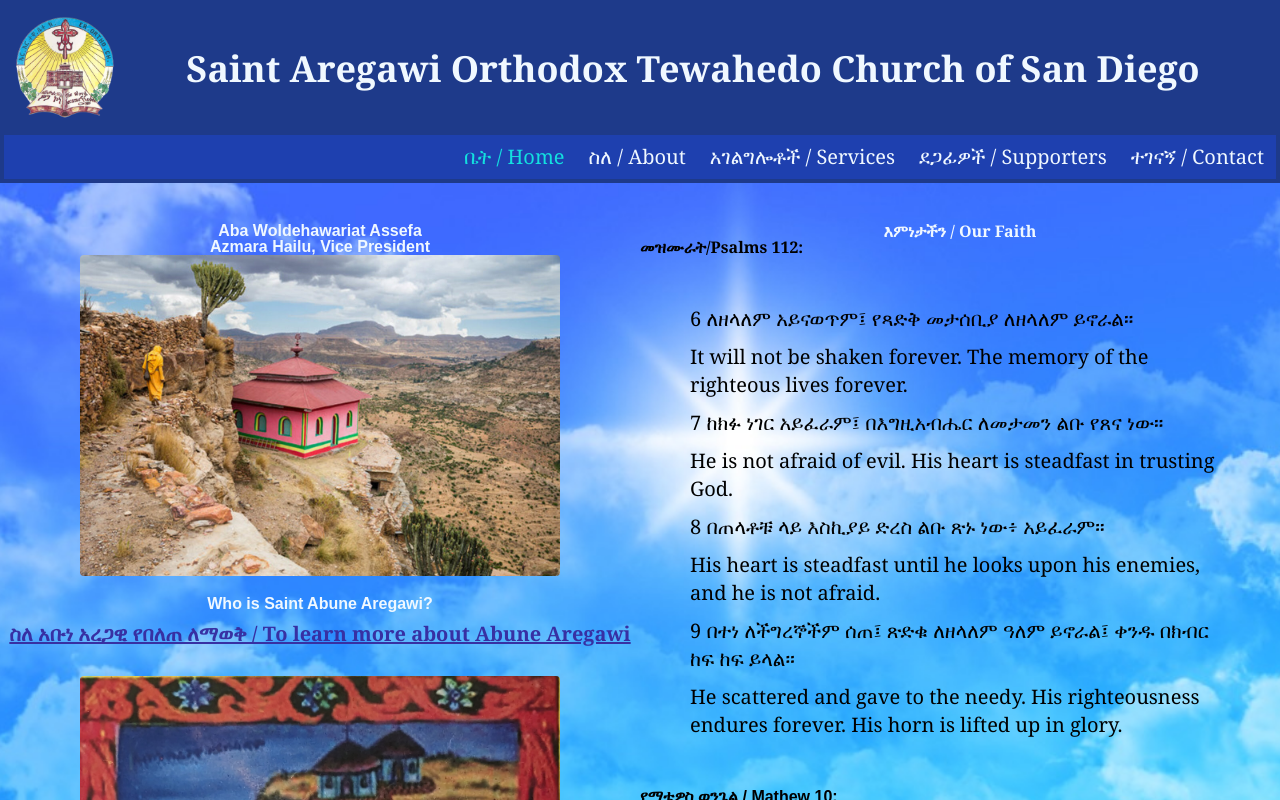
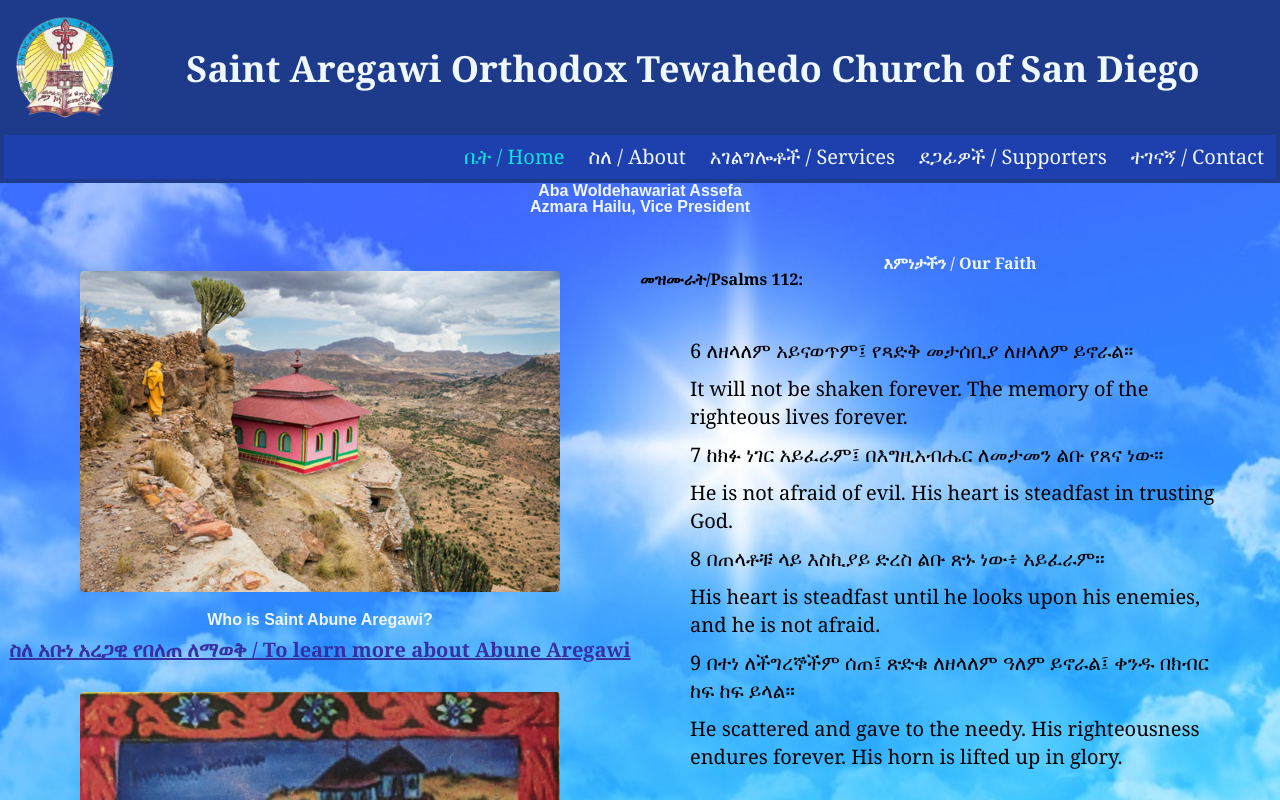
Before and after one commit to rambriz91/abune-aregawi, a React (Vite) app: page / in a window 1280 px wide. Shown: the top 800 px of the page. Built offline with nearby package versions, Linux system fonts and the light colour scheme.

Commit message:
adjusted styles for names of church leadership.

```diff
--- a/src/pages/Home.jsx
+++ b/src/pages/Home.jsx
@@ -1,12 +1,14 @@
 export default function Home() {
   return (
-    <div id='home-div' className='flex'>
+    <div id='home-div' className='flex flex-wrap'>
+      <div className=' flex flex-col w-full'>
+        <h2 className='text-center'>Aba Woldehawariat Assefa</h2>
+        <h2 className='text-center'>Azmara Hailu, Vice President</h2>
+      </div>
       <div
         id='left-div'
         className='flex flex-col justify-center items-center w-1/2 my-10'
       >
-        <h2>Aba Woldehawariat Assefa</h2>
-        <h2>Azmara Hailu, Vice President</h2>
         <img
           className='w-3/4 rounded'
           src='/images/Abune-Aregawi-12-1200x802.jpg'
```
